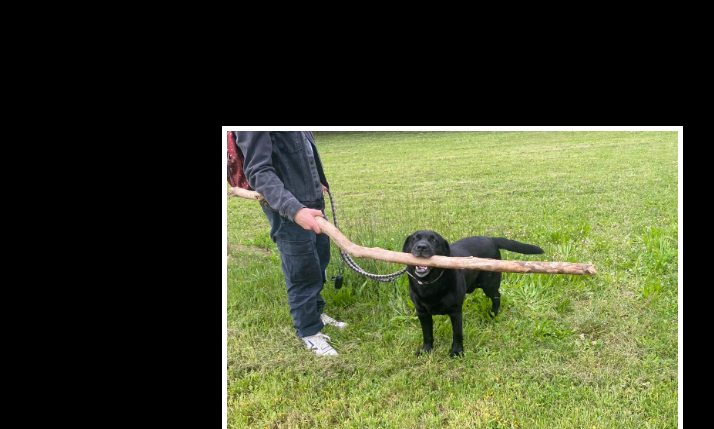
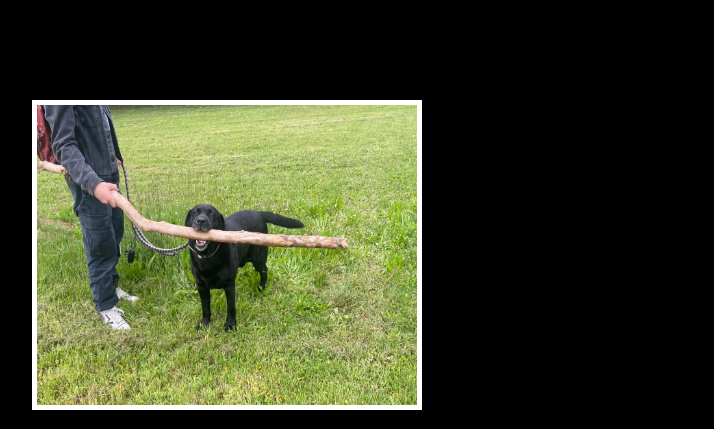
Before and after one commit to MGMX97/DoggoMeme, a plain HTML site: page index.html in a window 1280 px wide. Shown: the top 429 px of the page, without its empty margins (418-1132 px from the left). Drawn offline with nearby package versions, Linux system fonts and the light colour scheme.

Commit message:
Update style.css

```diff
--- a/style.css
+++ b/style.css
@@ -10,7 +10,7 @@ p {
 }
 
 div {
-    margin-left: 50%;
-    margin-top: 10%;
-    width: fit-content;
+    margin-left: 35%;
+    margin-right: 35%;
+    margin-top: 100px;
 }
```
